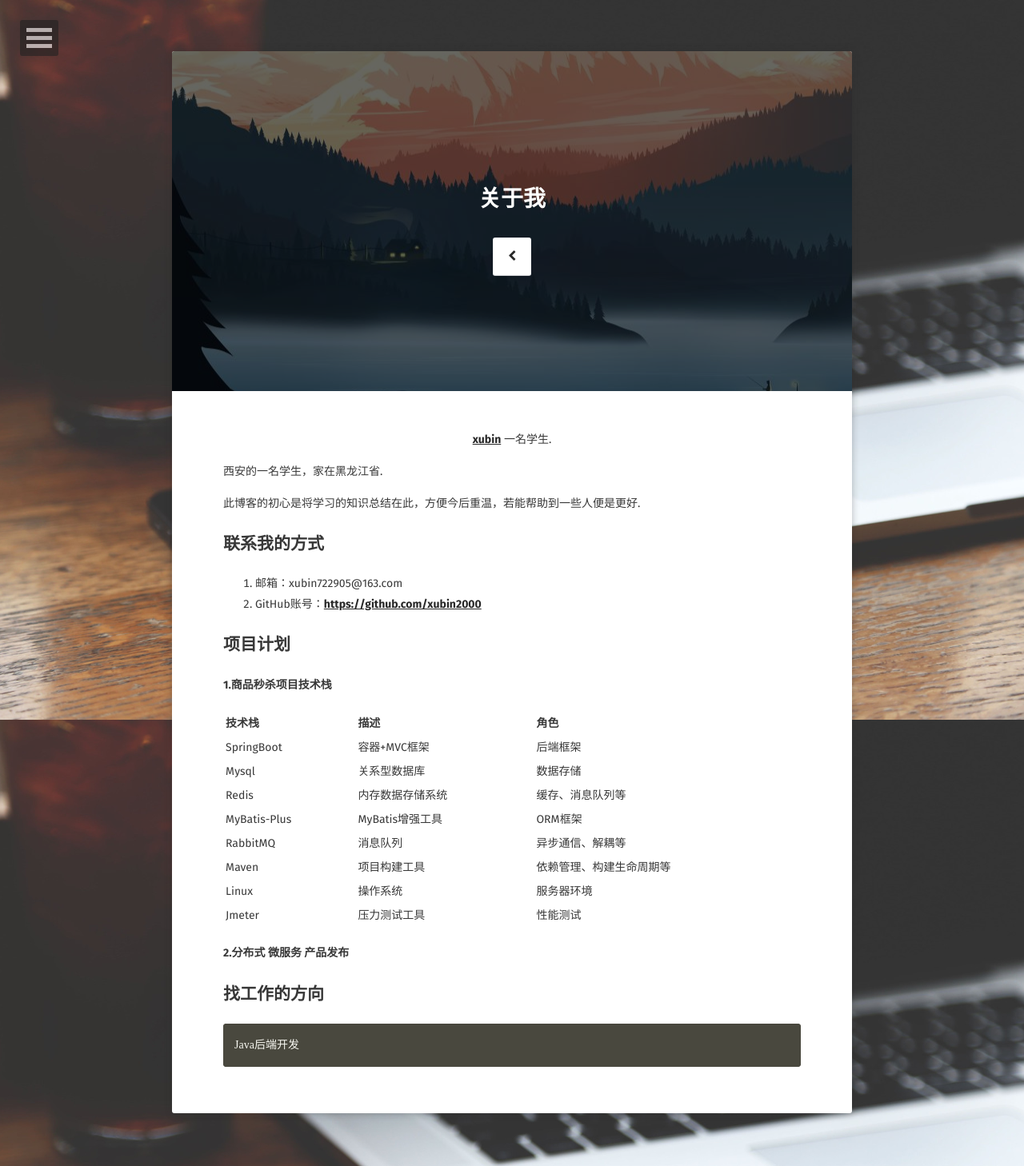
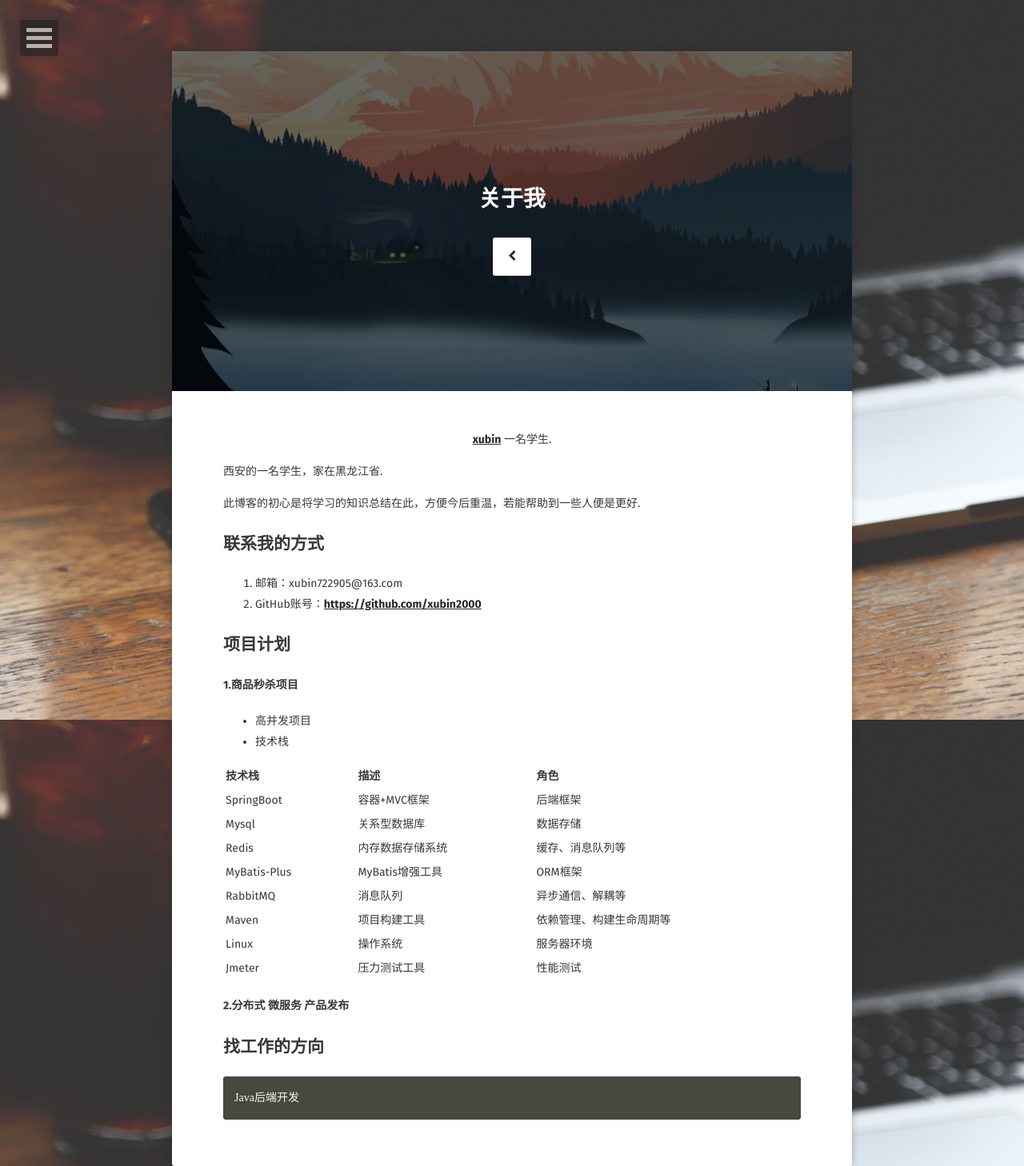
Before and after one commit to xubin2000/xubin2000.github.io, a Jekyll site: the page built from about/index.md, in a window 1280 px wide. Shown: the whole page at 80% size. Built offline with Jekyll 4.4.1, drawn with Linux system fonts in a browser that asks for light colours; some web fonts are replaced.

Commit message:
个人简介修改2.0

```diff
--- a/about/index.md
+++ b/about/index.md
@@ -21,7 +21,9 @@ feature: https://xubin2000.github.io/assets/img/about/about2.jpg
 
 ## 项目计划
 
-#### 1.商品秒杀项目技术栈
+#### 1.商品秒杀项目
+- 高并发项目
+- 技术栈
 
 | 技术栈 | 描述 | 角色 |
 | ---- | ---- | ---- |
```
